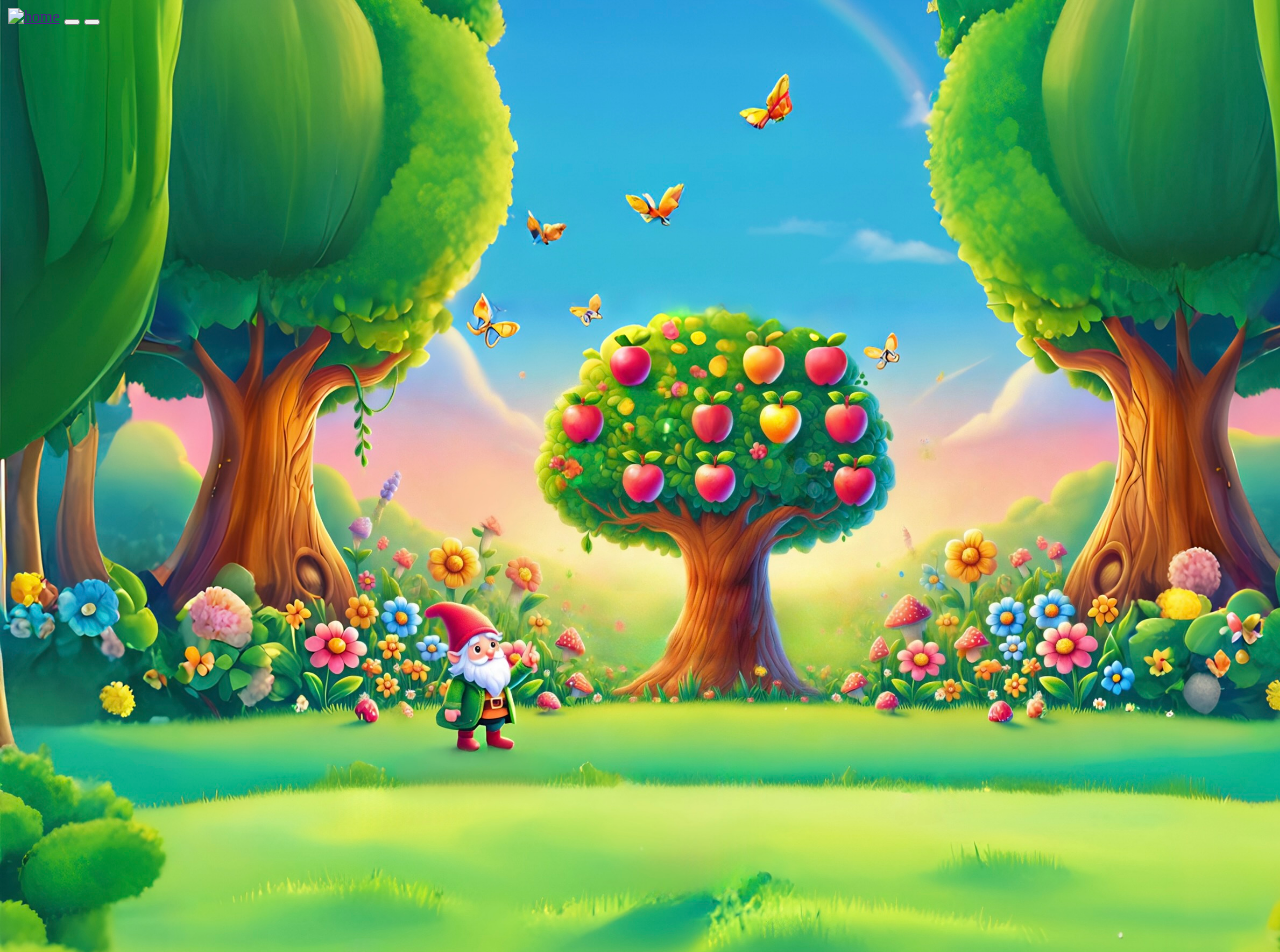
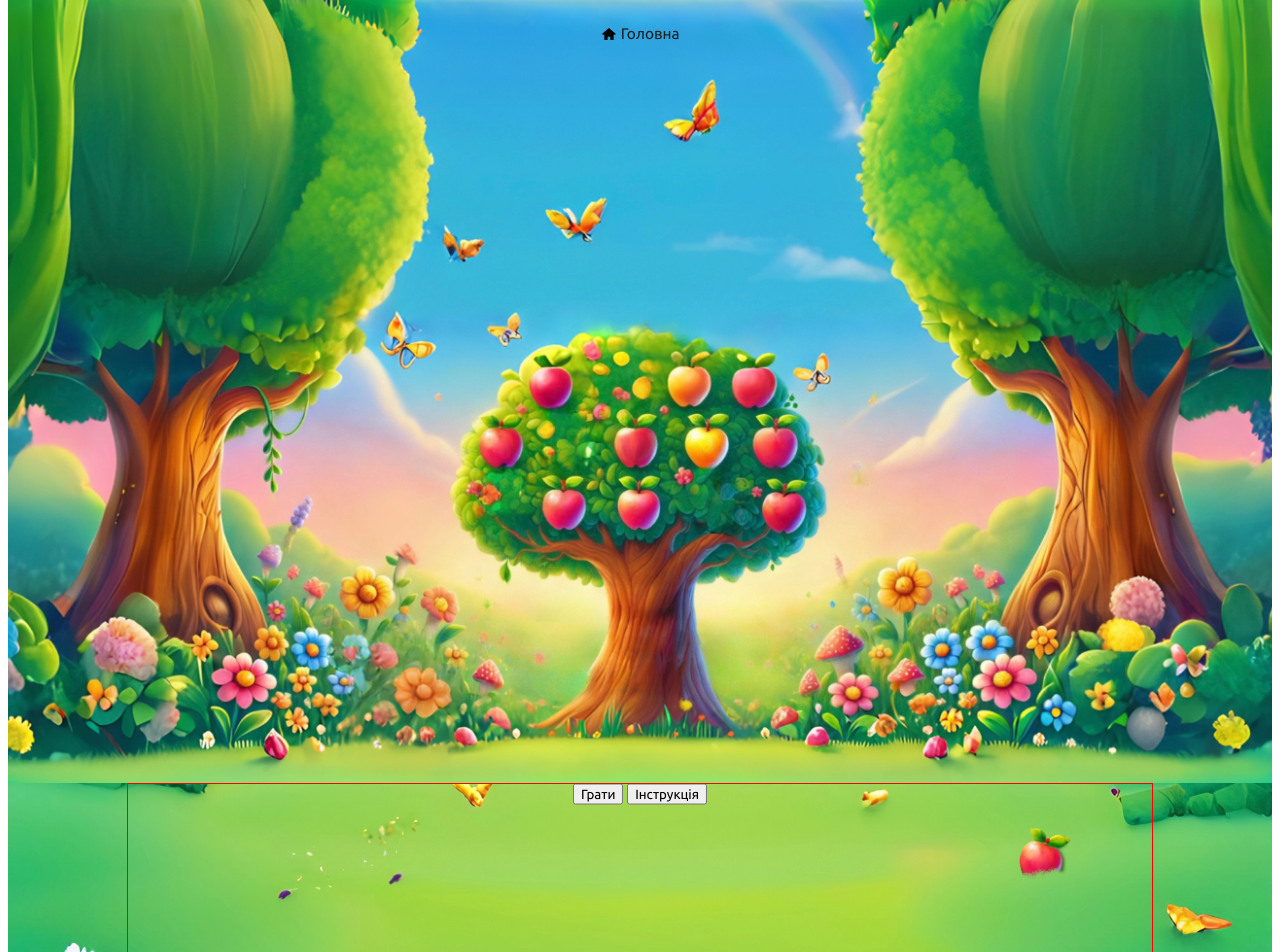
Before and after one commit to kseniiamyroniuk/startup-, a plain HTML site: page game1.html in a window 1280 px wide. Shown: the top 952 px of the page. Drawn offline with Linux system fonts and the light colour scheme.

Commit message:
додала функції

```diff
--- a/game1.css
+++ b/game1.css
@@ -1,7 +1,70 @@
-body {
-    height: 165svh;
-    background-image: url('bg.jpg');
+:root {
+    --text-main: #1e1e1e;
+}
+* {
+    font-family: 'Ubuntu', sans-serif;
+    justify-content: center;
+    align-items: center;;
+}
+#part1, #part2 {
+    margin-top: -1%;
     background-repeat: no-repeat;
-    background-size: cover; /* Фон повністю відображається, без обрізання */
-    background-attachment: scroll; /* Фон залишається на місці при скролі */
+    background-size: cover;
+    background-position: center;
+    overflow: auto;
 }
+
+#part1 {
+    min-height: 100vh;
+    background-image: url('bg_1.jpg');
+    position: relative;
+
+}
+#part2 {
+    position: relative;
+    min-height: 70vh;
+    background-image: url('bg_2.jpg');
+}
+
+
+.button_main {
+    color: var(--text-main);
+    position: absolute;
+    left: 50%;
+    transform: translate(-50%, 0);
+    margin-top: 1.5%;
+    border: 2px solid transparent;
+    transition: border-color 0.3s ease;
+
+    text-decoration: none;
+    padding: 0.7% 1%;
+    border-radius: 5vw;
+    font-size: 1.2vw;
+}
+.button_main:hover {
+    border: 1px solid var(--text-main);
+}
+.button_main img {
+    width: 1.3vw;
+    height: 1.3vw;
+    margin-bottom: -4%;
+}
+.buttons_play {
+    position: absolute;
+    left: 50%;
+    transform: translate(-50%, -50%);
+    top: 2%;
+}
+.garden {
+    position: relative;
+    border: 1px solid red;
+    width: 80vw; /* Розмір контейнера */
+    height: 60vh;
+    margin: auto;
+}
+.apple {
+    position: absolute;
+    width: 6vw;
+    height: auto;
+    transition: all 0.5s ease;
+}
--- a/game1.html
+++ b/game1.html
@@ -6,25 +6,37 @@
     <title>....</title>
     <link rel="icon" href="...." type="image/png">
     <link rel="stylesheet" href="game1.css">
+    <link href="https://fonts.googleapis.com/css2?family=Ubuntu:ital,wght@0,300;0,400;0,500;0,700;1,300;1,400;1,500;1,700&display=swap" rel="stylesheet">
 </head>
 <body>
+    <div id="part1">
         <!-- зверху екрана -->
-   <a href=""><img src="" alt="home"></a>
+        <a href="" class="button_main"><img src="216242_home_icon.png" alt="home">  Головна</a>
 
+    </div>
+
+    <div id="part2">
         <!-- справа від гнома -->
-   <button class="play"></button>
-   <button class="інструкція"></button>
+        <div class="buttons_play">
+          <button class="play">Грати</button>
+          <button class="rules">Інструкція</button>
+        </div>
 
-   <!-- під гномом -->
-    <!-- робимо якщо усе правильно ніьи він головорить -->
-   <div></div>
 
         <!-- на галявині -->
         <!-- робимо щоб на кожному рівні повялялись якбула -->
+         <div class="garden">
+            <img class="quest1 apple" src="q_1.png" alt="">
+            <img class="quest1 apple" src="q_2.png" alt="">
+            <img class="quest2 apple" src="q_3.png" alt="">
+         </div>
+
 
         <!-- зверху або знизу на галявині -->
         <!-- додаємл оптування з однаєю правильною відповіддю -->
         <form action=""></form>
 
+    </div>
+    <script src="game1.js"></script>
 </body>
 </html>
--- /dev/null
+++ b/game1.js
@@ -0,0 +1,32 @@
+function Game(i) {
+    const AllApples = document.querySelectorAll('.apple');
+    AllApples.forEach(element => {
+        element.style.display = 'none';
+    });
+    const AllApples_I = document.querySelectorAll(`.quest${i}`);
+    AllApples_I.forEach(element => {
+        element.style.display = 'block';
+    });
+
+};
+function randomizeApples() {
+    const garden = document.querySelector('.garden'); // Контейнер
+    const apples = document.querySelectorAll('.apple'); // Усі "яблука"
+
+    // Отримуємо розміри контейнера
+    const gardenWidth = garden.clientWidth;
+    const gardenHeight = garden.clientHeight;
+
+    apples.forEach(apple => {
+        // Генеруємо випадкові координати в межах контейнера
+        const randomX = Math.random() * (gardenWidth - apple.offsetWidth);
+        const randomY = Math.random() * (gardenHeight - apple.offsetHeight);
+
+        // Призначаємо нові координати
+        apple.style.left = `${randomX}px`;
+        apple.style.top = `${randomY}px`;
+    });
+}
+
+Game(2);
+randomizeApples();
```
Also changed, not shown: 216242_home_icon.png (added), bg_1.jpg (added), bg_2.jpg (added), lll.jpg (added), 1 other file. Lines whose indentation alone changed are shown as unchanged.
